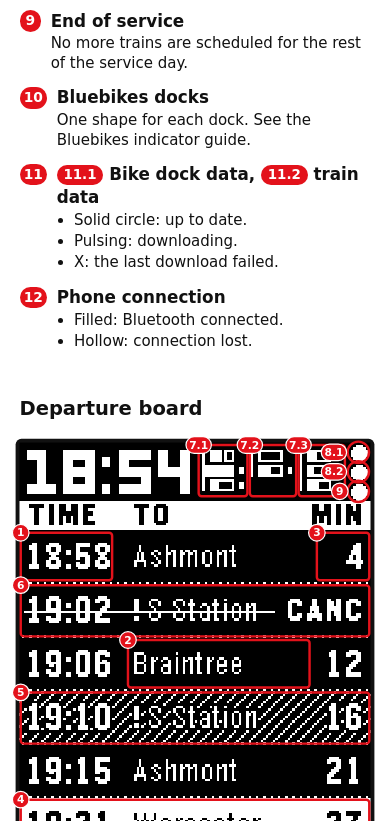
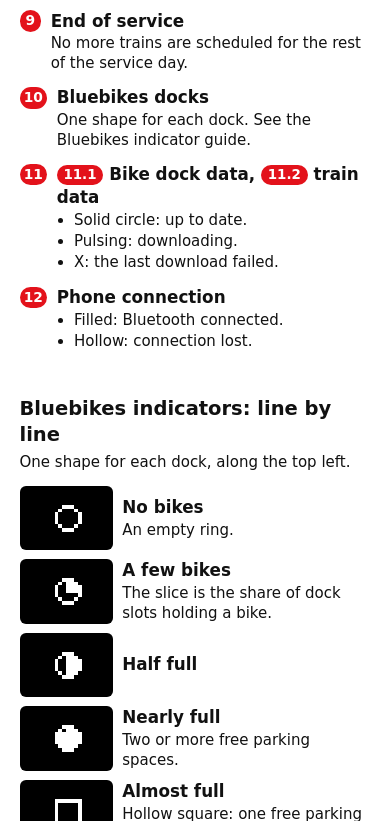
Before and after one commit to jdavis-codes/MBTA-PEBBLE, a website: page docs/watch-guide.html in a window 390 px wide. Shown: the part 1179-2000 px from the top of the page. Drawn offline with Linux system fonts and the light colour scheme.

Commit message:
Guides: phone-friendly Bluebikes indicator sections, the crossed-out dock state, README fold-outs
Co-Authored-By: Claude Fable 5.2 <noreply@anthropic.com>
Claude-Session: https://claude.ai/code/session_018kUttcRWv8pxFU9anVHVt8

```diff
--- a/docs/watch-guide.html
+++ b/docs/watch-guide.html
@@ -7,8 +7,10 @@
        #board -> guide-board.png   (screen: screen-guide-board.png)
        #dial  -> guide-dial.png    (screen: screen-guide-dial.png)
      Add -m for one guide as a narrow page, e.g. #board-m -> guide-board-mobile.png
-     (rendered 800px wide). #m, or opening the page on a phone, shows all three
-     narrow guides on one scrolling page.
+     (rendered 800px wide). #pies and #bars are the Bluebikes indicators
+     (-> guide-bikes-pies-mobile.png, guide-bikes-bars-mobile.png; screens:
+     screen-bikes-*.png). #m, or opening the page on a phone, shows every
+     narrow guide on one scrolling page.
      Each screen is a 144x168 capture of the watch showing demo data. -->
 <style>
 body{margin:0;background:#fff;font-family:"DejaVu Sans","Liberation Sans",sans-serif;color:#111}
@@ -29,6 +31,12 @@ svg{position:absolute;left:0;top:0}
 .m .e b{display:block;font-size:1.12em;margin-bottom:.08em}
 .m .n{flex:none;box-sizing:border-box;min-width:1.55em;padding:0 .3em;height:1.55em;border-radius:1em;background:#e3121b;color:#fff;font-weight:bold;font-size:.92em;line-height:1.55em;text-align:center;margin-top:.06em}
 .m .k{display:inline-block;background:#e3121b;color:#fff;font-weight:bold;font-size:.8em;line-height:1.5;padding:0 .5em;border-radius:1em;vertical-align:.08em}
+.m .note{margin:.1em 5% 0}
+.m .bk .e{align-items:center;margin:0 5% .6em}
+.m .bk .e:first-of-type{margin-top:.9em}
+.m .tile{flex:none;display:flex;align-items:center;justify-content:center;width:6.2em;height:4.3em;background:#000;border-radius:.4em}
+.m .tile svg{width:auto;height:auto;display:block}
+.m section:last-child{padding-bottom:1.2em}
 .m ul{margin:.1em 0 0;padding-left:1.15em}.m li{margin:.08em 0}
 </style>
 <div id="c"><img id="w" src="watch-screen.png"><svg id="s"></svg></div>
@@ -38,6 +46,44 @@ function px(x){return X0+x*K} function py(y){return Y0+y*K}
 // Targets are in watch pixels: box [x1,y1,x2,y2] or circ [cx,cy,r].
 // top: the arrow runs across the top margin and drops onto the target.
 // at: [x,y] watch pixel the arrow should end at instead of the nearest edge.
+// The Bluebikes indicators, for the narrow page. Each item is a crop of a
+// 144x168 capture, [capture, x, y, width, height], with a name and what it means.
+function pie(img,slot){return [img,6+13*slot-7,0,14,13]}
+function bar(cluster,i){return ['bars',75+20*cluster,2+6*i,19,7]}
+var BIKES={
+pies:{name:'Bluebikes indicators: line by line',note:'One shape for each dock, along the top left.',items:[
+ [pie('pies',0),'No bikes','An empty ring.'],
+ [pie('pies',1),'A few bikes','The slice is the share of dock slots holding a bike.'],
+ [pie('pies',2),'Half full',''],
+ [pie('pies',3),'Nearly full','Two or more free parking spaces.'],
+ [pie('pies',4),'Almost full','Hollow square: one free parking space.'],
+ [pie('pies',5),'Completely full','Solid square: no free parking space.'],
+ [pie('ebikes',1),'E-bikes','One orbiting dot for each e-bike, up to eight.'],
+ [pie('closed-pies',0),'Out of service','Crossed out: the dock is closed or removed.']
+]},
+bars:{name:'Bluebikes indicators: departure board and hour dial',note:'One bar for each dock, stacked in clusters of nearby docks.',items:[
+ [bar(0,0),'No bikes','An empty outline.'],
+ [bar(0,1),'A few bikes','A bar fills from the left with bikes.'],
+ [bar(0,2),'Half full or more','Two or more free parking spaces.'],
+ [bar(1,1),'Almost full','One open cell at the end: one free parking space.'],
+ [bar(1,2),'Completely full','Solid and touching the line: no free parking space.'],
+ [bar(2,0),'E-bikes','A dot to the right of the bar.'],
+ [['closed-bars',75,2,19,7],'Out of service','An X: the dock is closed or removed.'],
+ [['bars',74,2,20,19],'A cluster','Three nearby docks, joined by a line.']
+]}
+};
+function bikes(key){
+  var g=BIKES[key],h='<section class="g bk" id="'+key+'"><h2>'+g.name+'</h2><p class="note">'+g.note+'</p>';
+  g.items.forEach(function(it){
+    var k=it[0];
+    // The crop is its own small SVG so the pixels stay sharp at any size.
+    h+='<div class="e"><span class="tile"><svg viewBox="'+k[1]+' '+k[2]+' '+k[3]+' '+k[4]+'" style="width:'+(k[3]*(k[4]>14?0.19:0.26)).toFixed(2)+'em">'+
+       '<image href="screen-bikes-'+k[0]+'.png" width="144" height="168" style="image-rendering:pixelated"/></svg></span>'+
+       '<div><b>'+it[1]+'</b>'+it[2]+'</div></div>';
+  });
+  return h+'</section>';
+}
+
 // Lines of a body that start with "- " are drawn as a bulleted list.
 var BIKE_DATA='- Solid circle: dock data is up to date.<br>- Pulsing: downloading (every minute).<br>- X: the last download failed.<br>- Hidden when no docks are set.';
 var TRAIN_DATA='- Solid circle: timetables are up to date.<br>- Pulsing: downloading (every 2 minutes).<br>- X: the last download failed.';
@@ -128,16 +174,21 @@ mobile:[
 // The hash picks what is shown:
 //   #board     the wide guide, callouts on both sides (also #line, #dial)
 //   #board-m   that guide as a narrow page: numbered markers, shorter list
-//   #m         all three narrow guides on one scrolling page; this is also
-//              what a phone gets when the page is opened without a hash.
+//   #m         every narrow guide on one scrolling page, each layout followed
+//              by its Bluebikes indicators; this is also what a phone gets
+//              when the page is opened without a hash.
+//   #pies, #bars   one set of Bluebikes indicators as a narrow page
 var hash=location.hash.slice(1),parts=hash.split('-');
 var ALL=hash==='m'||(!hash&&Math.min(window.innerWidth,screen.width)<900);
 var guide=GUIDES[parts[0]]||GUIDES.line,items=guide.items;
+if(BIKES[parts[0]])parts[1]='m';
 var c=document.getElementById('c'),w=document.getElementById('w'),R='#e3121b';
 var W=2000,TW=470,TL=20,TR=1510;
 if(ALL||parts[1]==='m'){
   w.remove();document.getElementById('s').remove();c.className='m';
-  c.innerHTML=(ALL?['line','board','dial']:[parts[0]]).map(narrow).join('');
+  // The Bluebikes indicators follow the layouts that use them.
+  var show=function(key){return BIKES[key]?bikes(key):narrow(key)};
+  c.innerHTML=(ALL?['line','pies','board','dial','bars']:[parts[0]]).map(show).join('');
 }else{
   c.style.width=W+'px';w.src=guide.img;Y0=guide.y0;
   w.style.left=X0+'px';w.style.top=Y0+'px';w.style.width=144*K+'px';w.style.height=168*K+'px';
```
Also changed, not shown: CLAUDE.md (+1 -1 lines), docs/guide-bikes.html (+3 -1 lines), README.md, docs/guide-bikes-bars-mobile.png (added), docs/guide-bikes-pies-mobile.png (added), docs/guide-bikes.png, docs/guide-board-mobile.png, docs/guide-dial-mobile.png, docs/screen-bikes-closed-bars.png (added), docs/screen-bikes-closed-pies.png (added), docs/watch-guide-mobile.png.
